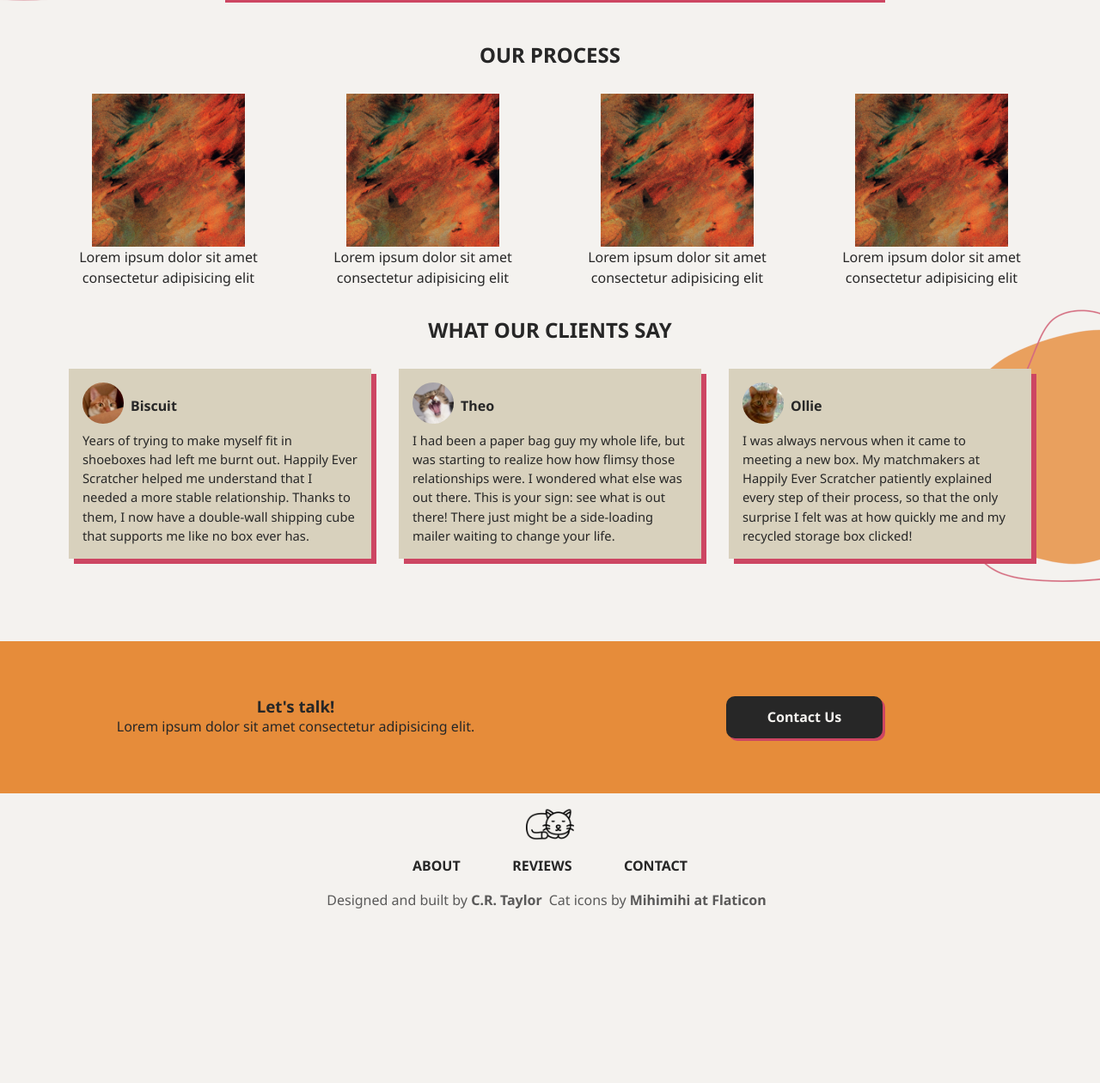
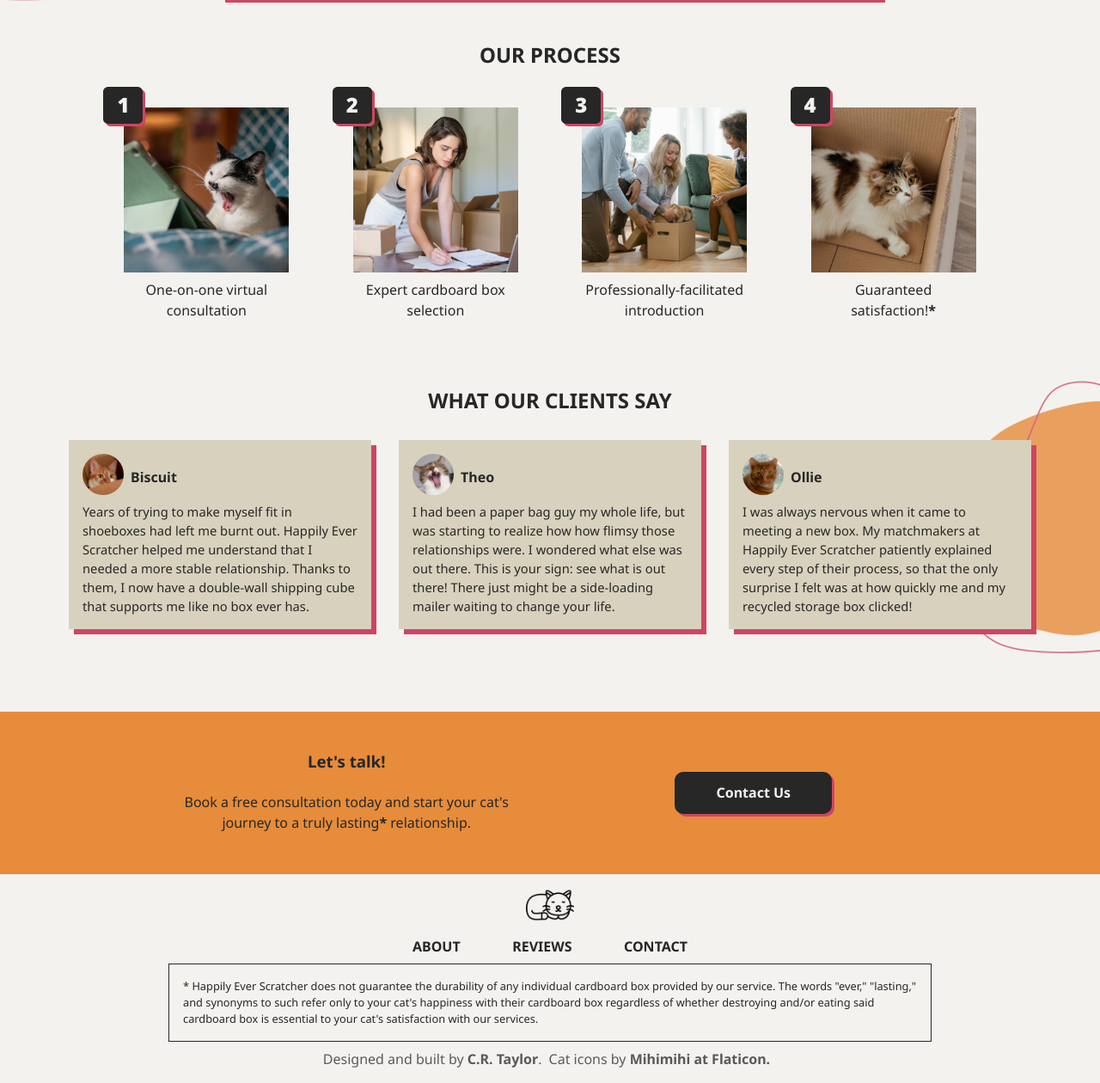
Before and after one commit to crtaylordev/happily-ever-scratcher, a plain HTML site: page index.html in a window 1280 px wide. Shown: the part 874-2134 px from the top of the page at 86% size. Before the commit the page ends 1949 px from the top, so only its background shows below. Drawn offline with Linux system fonts and the light colour scheme.

Commit message:
Finalize desktop view; delete unused files

```diff
--- a/index.html
+++ b/index.html
@@ -16,9 +16,9 @@
         <div class="header-bar">
             <img class="logo header-logo" src="./resources/images/cat-logo.png" alt="Happily Ever Scratcher logo">
             <nav class="headerbar-nav">
-                <a class="headerbar-link">About</a>
-                <a class="headerbar-link">Reviews</a>
-                <a class="headerbar-link">Contact</a>
+                <a class="headerbar-link" href="#about">About</a>
+                <a class="headerbar-link" href="#reviews">Reviews</a>
+                <a class="headerbar-link" href="#contact">Contact</a>
             </nav>
         </div>
         <div class="header-splash">
@@ -31,7 +31,7 @@
         </div>
     </header>
     <main>
-        <section class="section about-section">
+        <section class="section about-section" id="about">
             <div class="about-content">
                 <h2>Matchmaking for the Modern Cat</h2>
                 <p>In today's world of online shopping, eligible cats can find themselves lost in what feels like an endless scroll of options for corrugated companionship. Our cardboard box matchmaking service takes a different approach, developing a holistic profile of each client to determine what type of container will provide the stable, fulfilling relationship they desire.</p>
@@ -42,24 +42,29 @@
             <h2>Our process</h2>
             <div class="timeline-container">
                 <div class="timeline-block">
-                    <img class="timeline-image" id="timeline-image01" src="./resources/images/square-placeholder-copperteal.jpg">
-                    <p class="timeline-text">Lorem ipsum dolor sit amet consectetur adipisicing elit</p>
+                    <h3 class="timeline-number">1</h3>
+                    <img class="timeline-image" src="./resources/images/step-interview-unsplash-kanashi.png">
+                    <p class="timeline-text">One-on-one virtual consultation</p>
                 </div>
                 <div class="timeline-block">
-                    <img class="timeline-image" id="timeline-image01" src="./resources/images/square-placeholder-copperteal.jpg">
-                    <p class="timeline-text">Lorem ipsum dolor sit amet consectetur adipisicing elit</p>
+                    <h3 class="timeline-number">2</h3>
+                    <img class="timeline-image" src="./resources/images/step-choose-kampus-production.png">
+                    <p class="timeline-text">Expert cardboard box selection</p>
                 </div>
                 <div class="timeline-block">
-                    <img class="timeline-image" id="timeline-image01" src="./resources/images/square-placeholder-copperteal.jpg">
-                    <p class="timeline-text">Lorem ipsum dolor sit amet consectetur adipisicing elit</p>
+                    <h3 class="timeline-number">3</h3>
+                    <img class="timeline-image" src="./resources/images/step-intro-box-mart-production.png">
+                    <p class="timeline-text">Professionally-facilitated introduction</p>
                 </div>
                 <div class="timeline-block">
-                    <img class="timeline-image" id="timeline-image01" src="./resources/images/square-placeholder-copperteal.jpg">
-                    <p class="timeline-text">Lorem ipsum dolor sit amet consectetur adipisicing elit</p>
+                    <h3 class="timeline-number">4</h3>
+                    <img class="timeline-image"
+                    src="./resources/images/step-happybox-arina-krasnikova.jpg">
+                    <p class="timeline-text">Guaranteed satisfaction!<a href="#footer-disclaimer">*</a></p>
                 </div>
             </div>
         </section>
-        <section class="section testimonial-section">
+        <section class="section testimonial-section" id="reviews">
             <h2>What our clients say</h2>
             <div class="quotes-container">
                 <div class="client-quote">
@@ -85,10 +90,11 @@
                 </div>
             </div>
         </section>
-        <section class="section cta-section">
+        <section class="section cta-section" id="contact">
             <div class="cta-text">
                 <h3>Let's talk!</h3>
-                <p>Lorem ipsum dolor sit amet consectetur adipisicing elit.</p>
+                <br>
+                <p>Book a free consultation today and start your cat's journey to a truly lasting<a href="#footer-disclaimer">*</a> relationship.</p>
             </div>
             <div class="cta-container">
                 <button class="cta-button">Contact Us</button>
@@ -98,13 +104,16 @@
     <footer class="section footer">
         <img class="logo footer-logo" src="./resources/images/cat-logo.png" alt="Happily Ever Scratcher logo">
         <nav class="footer-nav">
-          <a class="footernav-link">About</a>
-          <a class="footernav-link">Reviews</a>
-          <a class="footernav-link">Contact</a>
+          <a class="footernav-link" href="#about">About</a>
+          <a class="footernav-link" href="#reviews">Reviews</a>
+          <a class="footernav-link" href="#contact">Contact</a>
         </nav>
+        <div id="footer-disclaimer">
+            <p>* Happily Ever Scratcher does not guarantee the durability of any individual cardboard box provided by our service. The words "ever," "lasting," and synonyms to such refer only to your cat's happiness with their cardboard box regardless of whether destroying and/or eating said cardboard box is essential to your cat's satisfaction with our services.</p>
+        </div>
         <div class="footer-footer">
-            <p class="copyright">Designed and built by <a href="https://github.com/crtaylordev/" target="_blank">C.R. Taylor</a></p>
-            <p class="attribution">Cat icons by <a href="https://www.flaticon.com/free-icons/paw" target="_blank">Mihimihi at Flaticon</a></p>
+            <p class="copyright">Designed and built by <a href="https://github.com/crtaylordev/" target="_blank">C.R. Taylor</a>.</p>
+            <p class="attribution">Cat icons by <a href="https://www.flaticon.com/free-icons/paw" target="_blank">Mihimihi at Flaticon.</a></p>
         </div>
     </footer>
     <!--<script src="./script/script-nav.js"></script>-->
--- a/resources/css/style.css
+++ b/resources/css/style.css
@@ -218,9 +218,10 @@ nav {
 /* Process Section */
 
 .process-section {
-    height: 20rem;
     flex-direction: column;
     align-items: center;
+    justify-content: center;
+    padding-bottom: 1rem;
 }
 
 .process-section h2 {
@@ -229,23 +230,42 @@ nav {
 }
 
 .timeline-container {
+    width: 90%;
     display: flex;
     justify-content: space-around;
+    flex-wrap: wrap;
     padding-top: 1rem;
 }
 
 .timeline-block {
+    position: relative;
+    margin: 1rem;
+    width: 12rem;
     display: flex;
     flex-direction: column;
-    justify-content: center;
     align-items: center;
 }
 
+.timeline-number {
+    position: absolute;
+    top: -1.5rem;
+    left: -1.5rem;
+    color: var(--light-neutral);
+    background-color: var(--black-ish);
+    padding: 0.5rem 1rem;
+    border-radius: 0.35rem;
+    box-shadow: 3px 3px 0px var(--dark-pop);
+    text-align: center;
+    font-size: 1.5rem;
+    font-weight: 900;
+}
+
 .timeline-image {
-    width: 60%;
+    width: 100%;
 }
 
 .timeline-text {
+    margin-top: 0.5rem;
     text-align: center;
 }
 
@@ -260,12 +280,16 @@ nav {
 
 .cta-text,
 .cta-container {
-    min-width: 50%;
+    min-width: 40%;
     display: flex;
     flex-direction: column;
     align-items: center;
     justify-content: center;
     text-align: center;
+}
+
+.cta-text p {
+    max-width: 26rem;
 }
 
 .cta-button {
@@ -302,6 +326,13 @@ nav {
     margin-bottom: 0.5rem;
 }
 
+#footer-disclaimer {
+    max-width: 75%;
+    padding: 1rem;
+    font-size: 0.8rem;
+    border: solid 1px var(--black-ish);
+}
+
 .footer-footer {
     display: flex;
     flex-wrap: wrap;
```
Also changed, not shown: resources/images/blob-01-desktop.png (deleted), resources/images/blob-02-desktop.png (deleted), resources/images/happily-ever-title.svg (deleted), resources/images/landscape-placeholder-copperteal.jpg (deleted), resources/images/landscape-placeholder-grayscale.jpg (deleted), resources/images/longcat-pexels-arina-krasnikova.jpg (deleted), resources/images/nathana-reboucas-PU08MmIr6Bk-unsplash.jpg (deleted), resources/images/square-placeholder-copperteal.jpg (deleted), resources/images/square-placeholder-grayscale.jpg (deleted), resources/images/step-choose-kampus-production.png (added), resources/images/step-happybox-arina-krasnikova.jpg (added), resources/images/step-interview-unsplash-kanashi.png (added), resources/images/step-intro-box-mart-production.png (added), resources/images/timo-volz-mrTydVjg04o-unsplash.jpg (deleted).
